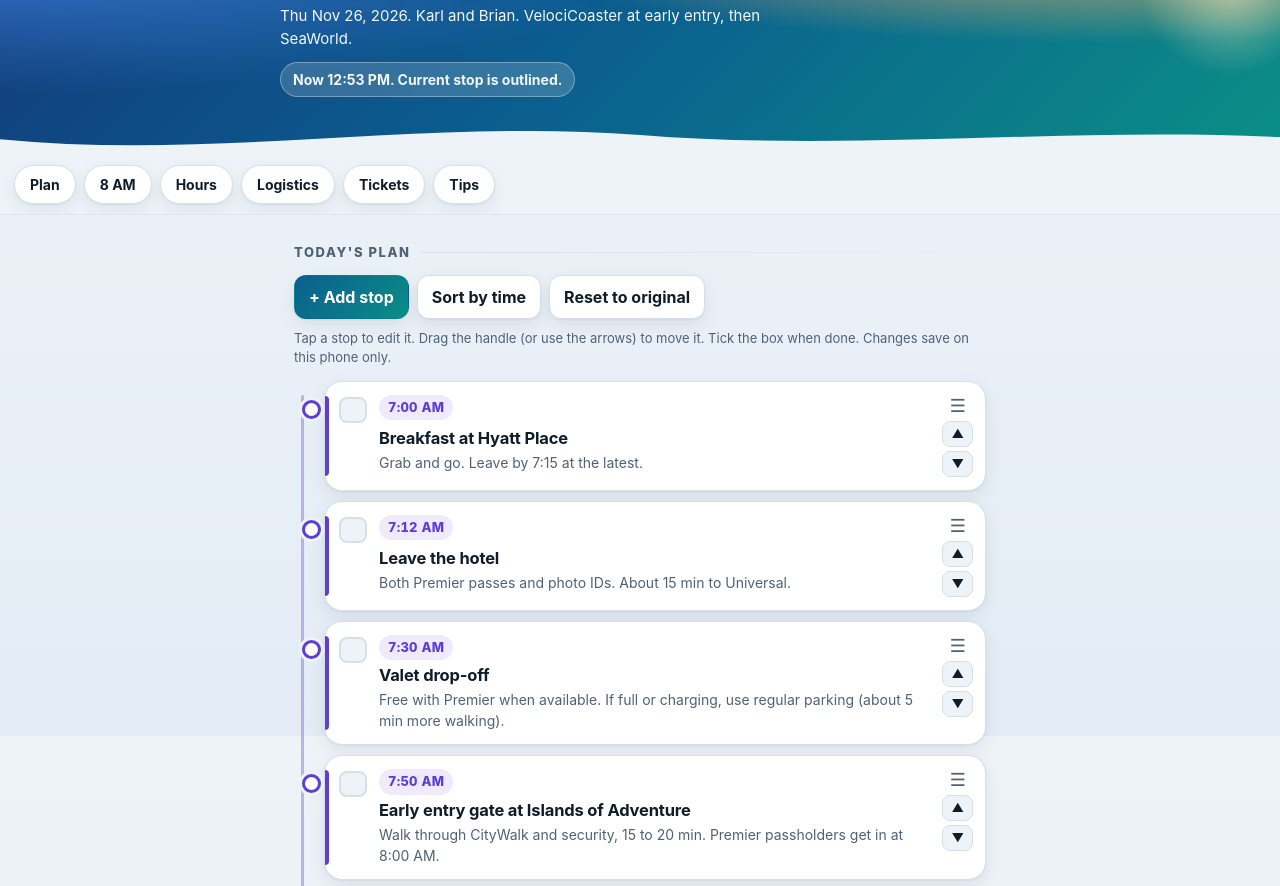
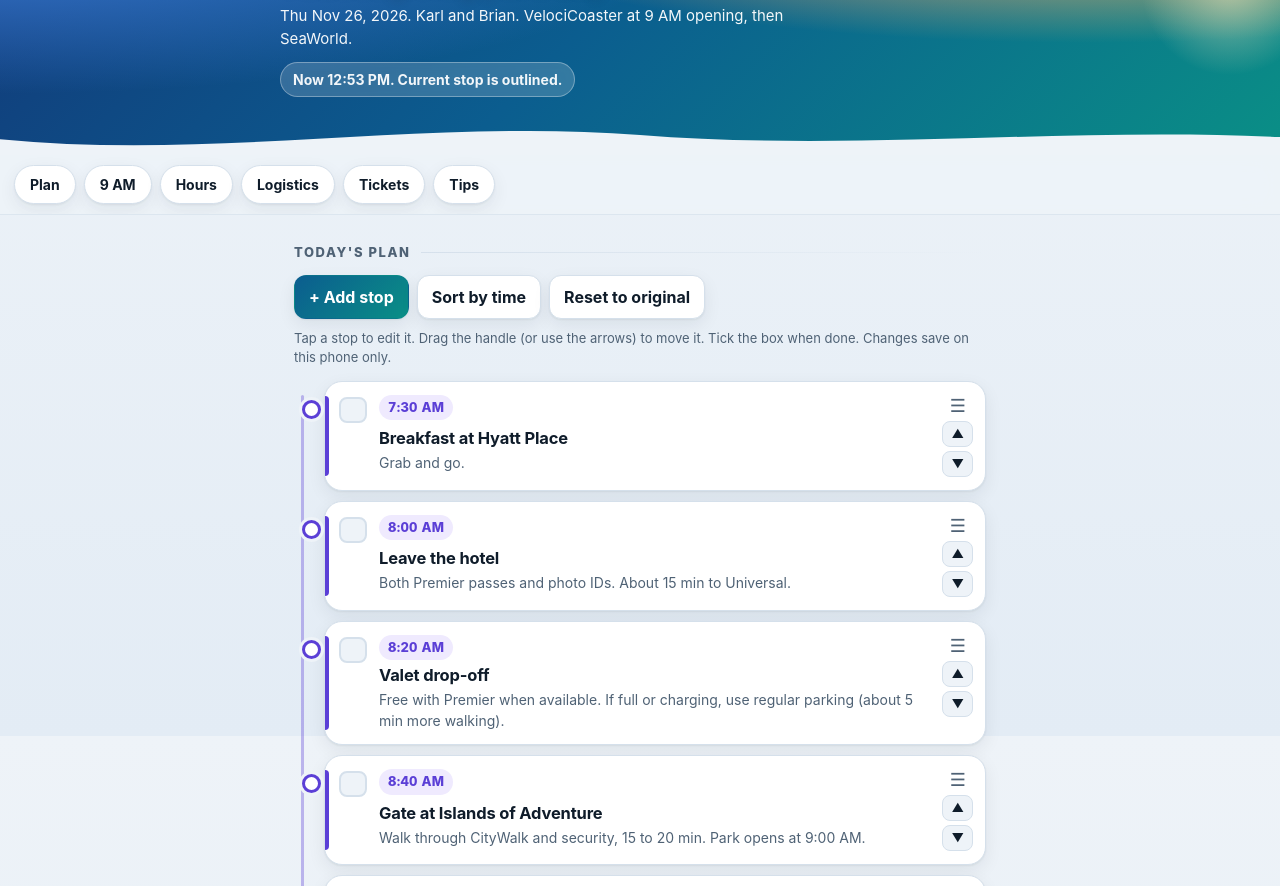
Before and after one commit to karlmarx/sites-93fyi, a plain HTML site: page sites/seaworld/public/index.html in a window 1280 px wide. Shown: the part 64-950 px from the top of the page. Drawn offline with Linux system fonts and the light colour scheme.

Commit message:
Shift the plan to the 9 AM Islands of Adventure opening
Co-Authored-By: Claude Opus 5.5 <noreply@anthropic.com>

```diff
--- a/sites/seaworld/public/index.html
+++ b/sites/seaworld/public/index.html
@@ -121,14 +121,14 @@ footer{max-width:720px;margin:0 auto;padding:8px 14px 36px;color:var(--muted);fo
 <header>
   <div class="inner">
   <h1>Thanksgiving park day</h1>
-  <p>Thu Nov 26, 2026. Karl and Brian. VelociCoaster at early entry, then SeaWorld.</p>
+  <p>Thu Nov 26, 2026. Karl and Brian. VelociCoaster at 9 AM opening, then SeaWorld.</p>
   <p id="now"></p>
   </div>
   <svg class="wave" viewBox="0 0 1440 80" preserveAspectRatio="none" aria-hidden="true"><path d="M0,48 C240,88 480,8 720,40 C960,72 1200,24 1440,44 L1440,80 L0,80 Z"/></svg>
 </header>
 <nav>
   <a href="#plan-sec">Plan</a>
-  <a href="#eight">8 AM</a>
+  <a href="#eight">9 AM</a>
   <a href="#hours">Hours</a>
   <a href="#logistics">Logistics</a>
   <a href="#tickets">Tickets</a>
@@ -148,19 +148,19 @@ footer{max-width:720px;margin:0 auto;padding:8px 14px 36px;color:var(--muted);fo
 </section>
 
 <section id="eight">
-  <h2>8 AM decisions</h2>
+  <h2>9 AM decisions</h2>
   <div class="card">
     <div class="title">VelociCoaster or Hagrid's first?</div>
     <ul class="tight">
       <li><b>VelociCoaster first (pick):</b> the ride you came for at its shortest line, riding together. Hagrid's line grows fast after, and it often opens late or breaks down.</li>
-      <li><b>Hagrid's first:</b> catches its shortest line of the day. If it opens late or stops, you lose early entry time. VelociCoaster later is long unless you split up for single rider.</li>
+      <li><b>Hagrid's first:</b> catches its shortest line of the day. If it opens late or stops, you lose the first hour. VelociCoaster later is long unless you split up for single rider.</li>
       <li><b>Split option:</b> Hagrid's first, then VelociCoaster single rider.</li>
     </ul>
   </div>
   <div class="card">
     <div class="title">Phones and loose items for VelociCoaster</div>
     <ul class="tight">
-      <li><b>VelociCoaster lockers (pick):</b> free, at the entrance, metal detector there for everyone. Short locker line at 8 AM.</li>
+      <li><b>VelociCoaster lockers (pick):</b> free, at the entrance, metal detector there for everyone. Short locker line at 9 AM.</li>
       <li><b>Hulk lockers:</b> far side of the park, long walk each way, free time may run out and cost money.</li>
       <li><b>Hagrid's lockers:</b> close, handy if you ride Hagrid's first, but you walk back before VelociCoaster. Same free-time limit.</li>
       <li><b>Phones in the car:</b> fastest through the detector. No entry if passes are only in the app, no wait times, no mobile food, no photos. Car is 15 to 20 min away.</li>
@@ -175,11 +175,10 @@ footer{max-width:720px;margin:0 auto;padding:8px 14px 36px;color:var(--muted);fo
   <div class="card">
     <div class="title">Islands of Adventure</div>
     <div class="kv">
-      <b>Early entry</b><span>8:00 AM (Premier passholders, plus Universal hotel guests)</span>
+      <b>You get in</b><span>9:00 AM (no early entry on your Premier passes today)</span>
       <b>Open</b><span>9:00 AM to 8:00 PM</span>
-      <b>Early entry rides</b><span>VelociCoaster, Hagrid's, Forbidden Journey, Flight of the Hippogriff</span>
     </div>
-    <p class="note">From Touring Plans and Orlando Informer, read Nov 26 at 6:20 AM. Confirm in the Universal app before you leave.</p>
+    <p class="note">Corrected Nov 26 at 7:55 AM: Karl confirmed the 9:00 AM opening.</p>
   </div>
   <div class="card">
     <div class="title">SeaWorld Orlando</div>
@@ -205,7 +204,7 @@ footer{max-width:720px;margin:0 auto;padding:8px 14px 36px;color:var(--muted);fo
   <div class="card">
     <div class="title">Driving</div>
     <div class="kv">
-      <b>Hotel to Universal</b><span>About 15 min (leave 7:10 to 7:15)</span>
+      <b>Hotel to Universal</b><span>About 15 min (leave about 8:00)</span>
       <b>Universal to SeaWorld</b><span>About 20 min</span>
       <b>SeaWorld to hotel</b><span>About 10 to 15 min</span>
     </div>
@@ -216,7 +215,7 @@ footer{max-width:720px;margin:0 auto;padding:8px 14px 36px;color:var(--muted);fo
   <div class="card">
     <div class="title">Parking</div>
     <div class="kv">
-      <b>Universal</b><span>Valet (pick): free with Premier when available, saves about 10 min of walking at 7:30, but car pickup at 11:30 can take 10 to 20 min. Regular garage: also included, fast exit, longer walk in.</span>
+      <b>Universal</b><span>Valet (pick): free with Premier when available, saves about 10 min of walking at 8:20, but car pickup at 10:10 can take 10 to 20 min. Regular garage: also included, fast exit, longer walk in.</span>
       <b>SeaWorld</b><span>Preferred parking free with Karl's Platinum pass (general parking is about $35 otherwise).</span>
     </div>
   </div>
@@ -226,7 +225,7 @@ footer{max-width:720px;margin:0 auto;padding:8px 14px 36px;color:var(--muted);fo
   <h2>Tickets</h2>
   <div class="card">
     <div class="title">Universal: covered</div>
-    <p>You both hold Premier passes, which include early entry and parking. Nothing to buy.</p>
+    <p>You both hold Premier passes, which include parking. Nothing to buy.</p>
   </div>
   <div class="card">
     <div class="title">SeaWorld: Karl's Platinum pass (bought)</div>
@@ -241,7 +240,7 @@ footer{max-width:720px;margin:0 auto;padding:8px 14px 36px;color:var(--muted);fo
   <h2>Tips</h2>
   <div class="card">
     <ul class="tight">
-      <li>Head straight to VelociCoaster at 8. Waits jump fast once the park opens at 9 on a holiday.</li>
+      <li>Head straight to VelociCoaster at 9. Waits jump fast after opening on a holiday.</li>
       <li>Loose items go in the free lockers at VelociCoaster. Nothing loose on the ride.</li>
       <li>If VelociCoaster pauses for weather or a breakdown, go to Hagrid's and come back.</li>
       <li>At SeaWorld, ride Mako and Pipeline before the 4 PM holiday crowd arrives.</li>
@@ -273,21 +272,20 @@ footer{max-width:720px;margin:0 auto;padding:8px 14px 36px;color:var(--muted);fo
 
 <script>
 (function(){
-  var KEY = "sw93-plan-2026-11-26-v3";
+  var KEY = "sw93-plan-2026-11-26-v4";
   var ORIGINAL = [
-    {t:"07:00", p:"u", title:"Breakfast at Hyatt Place", d:"Grab and go. Leave by 7:15 at the latest."},
-    {t:"07:12", p:"u", title:"Leave the hotel", d:"Both Premier passes and photo IDs. About 15 min to Universal."},
-    {t:"07:30", p:"u", title:"Valet drop-off", d:"Free with Premier when available. If full or charging, use regular parking (about 5 min more walking)."},
-    {t:"07:50", p:"u", title:"Early entry gate at Islands of Adventure", d:"Walk through CityWalk and security, 15 to 20 min. Premier passholders get in at 8:00 AM."},
-    {t:"08:00", p:"u", title:"VelociCoaster", d:"Go straight there. Ride twice if the wait is short. Free lockers at the entrance."},
-    {t:"08:40", p:"u", title:"Hagrid's or Forbidden Journey", d:"Still in early entry until 9:00 AM. Leave right after."},
-    {t:"09:10", p:"u", title:"Leave Islands of Adventure", d:"Skip Hulk and Spider-Man. Walk out through CityWalk to valet, 15 to 20 min."},
-    {t:"09:30", p:"u", title:"Valet pickup, drive to SeaWorld", d:"Valet can take 10 to 20 min on a holiday. Then about 20 min on I-4 to SeaWorld."},
-    {t:"10:00", p:"sw", title:"Arrive at SeaWorld", d:"Platinum: preferred parking. Get Brian's guest ticket in the SeaWorld app or at a kiosk before the gate. Karl goes in with Brian."},
-    {t:"10:15", p:"sw", title:"Mako, Kraken, Pipeline", d:"Big coasters first while lines are short. Ask at Mako about the Platinum free single-ride Quick Queue."},
-    {t:"11:45", p:"sw", title:"Manta and Ice Breaker", d:""},
-    {t:"12:45", p:"sw", title:"Lunch", d:"Platinum gets 15% off food."},
-    {t:"14:00", p:"sw", title:"Expedition Odyssey and Penguin Trek", d:"Or animal exhibits and a break."},
+    {t:"07:30", p:"u", title:"Breakfast at Hyatt Place", d:"Grab and go."},
+    {t:"08:00", p:"u", title:"Leave the hotel", d:"Both Premier passes and photo IDs. About 15 min to Universal."},
+    {t:"08:20", p:"u", title:"Valet drop-off", d:"Free with Premier when available. If full or charging, use regular parking (about 5 min more walking)."},
+    {t:"08:40", p:"u", title:"Gate at Islands of Adventure", d:"Walk through CityWalk and security, 15 to 20 min. Park opens at 9:00 AM."},
+    {t:"09:00", p:"u", title:"VelociCoaster", d:"Go straight there at opening. Ride twice only if the wait is short. Free lockers at the entrance."},
+    {t:"09:50", p:"u", title:"Leave Islands of Adventure", d:"Skip Hagrid's, Hulk and Spider-Man. Walk out through CityWalk to valet, 15 to 20 min."},
+    {t:"10:10", p:"u", title:"Valet pickup, drive to SeaWorld", d:"Valet can take 10 to 20 min on a holiday. Then about 20 min on I-4 to SeaWorld."},
+    {t:"10:45", p:"sw", title:"Arrive at SeaWorld", d:"Platinum: preferred parking. Get Brian's guest ticket in the SeaWorld app or at a kiosk before the gate. Karl goes in with Brian."},
+    {t:"11:00", p:"sw", title:"Mako, Kraken, Pipeline", d:"Big coasters first. Ask at Mako about the Platinum free single-ride Quick Queue."},
+    {t:"12:30", p:"sw", title:"Manta and Ice Breaker", d:""},
+    {t:"13:30", p:"sw", title:"Lunch", d:"Platinum gets 15% off food."},
+    {t:"14:30", p:"sw", title:"Expedition Odyssey and Penguin Trek", d:"Or animal exhibits and a break."},
     {t:"15:30", p:"sw", title:"Orca Encounter show", d:"Check the SeaWorld app for today's show times."},
     {t:"16:00", p:"sw", title:"Christmas Celebration", d:"Holiday food booths open at 4:00 PM. Lights after dark."},
     {t:"21:00", p:"sw", title:"Park closes, head back to the hotel", d:"About 10 to 15 min drive."}
@@ -302,7 +300,7 @@ footer{max-width:720px;margin:0 auto;padding:8px 14px 36px;color:var(--muted);fo
       var s = JSON.parse(localStorage.getItem(KEY));
       if (Array.isArray(s)) {
         var oldD = "Platinum: preferred parking. Get Karl's pass and Brian's guest ticket at a ticket window or kiosk before the gate. Karl goes in with Brian.";
-        var fresh = ORIGINAL.filter(function(x){ return x.t === "10:00"; })[0];
+        var fresh = ORIGINAL.filter(function(x){ return x.title === "Arrive at SeaWorld"; })[0];
         var changed = false;
         s.forEach(function(x){ if (x && x.d === oldD && fresh) { x.d = fresh.d; changed = true; } });
         if (changed) localStorage.setItem(KEY, JSON.stringify(s));
```
